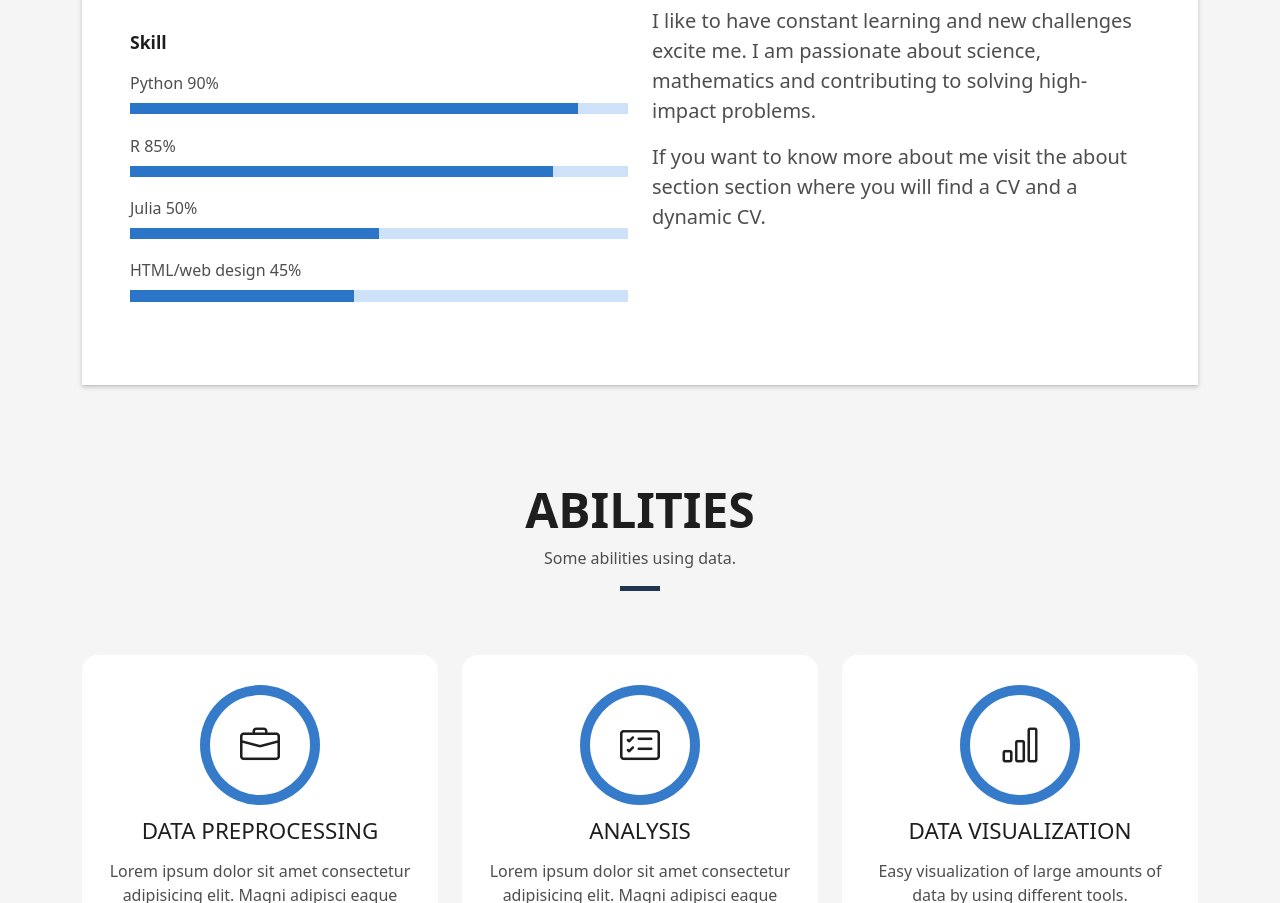
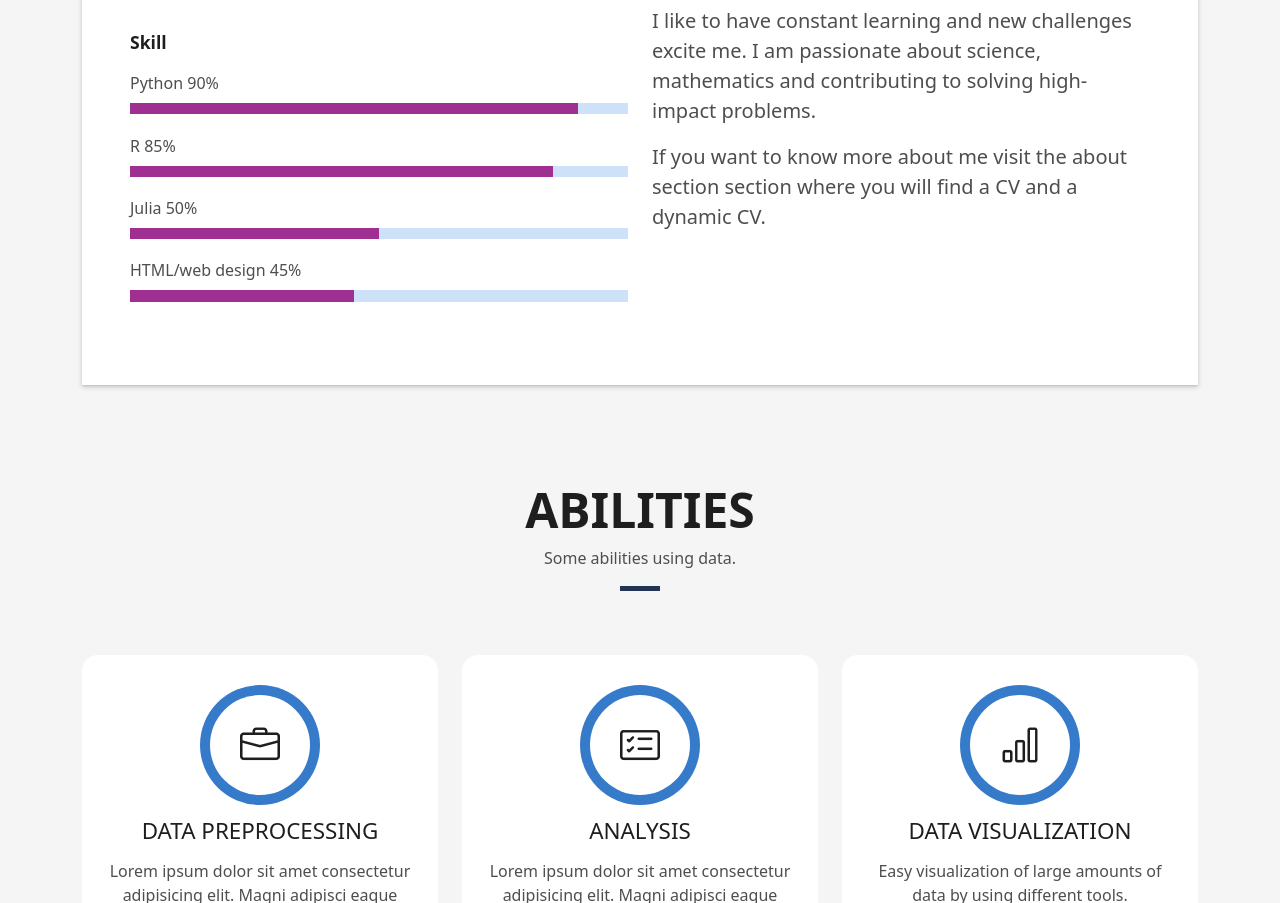
Before and after one commit to Pamela-ruiz9/Pamela-ruiz9.github.io, a website: page index.html in a window 1280 px wide. Shown: the part 1144-2047 px from the top of the page. Drawn offline with Linux system fonts and the light colour scheme.

Commit message:
bar color

```diff
--- a/assets/css/style.css
+++ b/assets/css/style.css
@@ -763,7 +763,7 @@ a:hover {
 }
 .skill-mf .progress .progress-bar {
   height: 0.7rem;
-  background-color: #045bbecd;
+  background-color: #940479cd;
 }
 
 /*--------------------------------------------------------------
```
